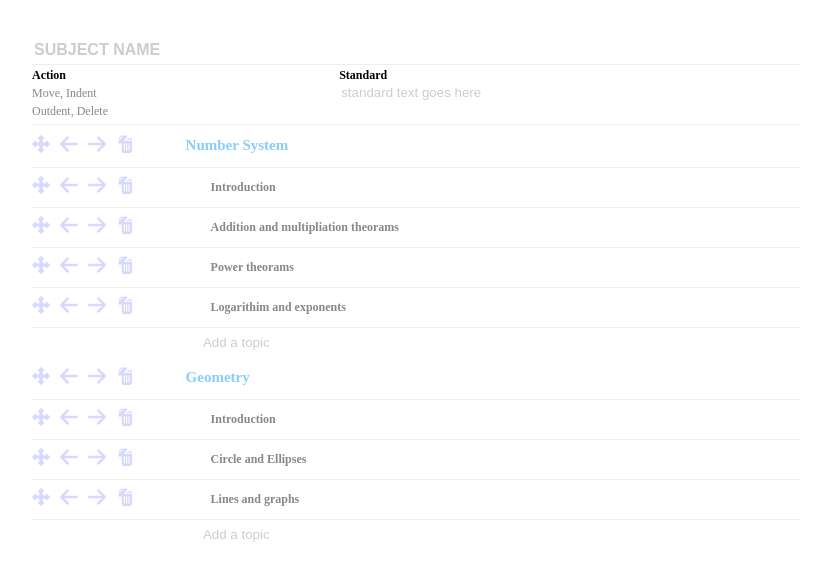
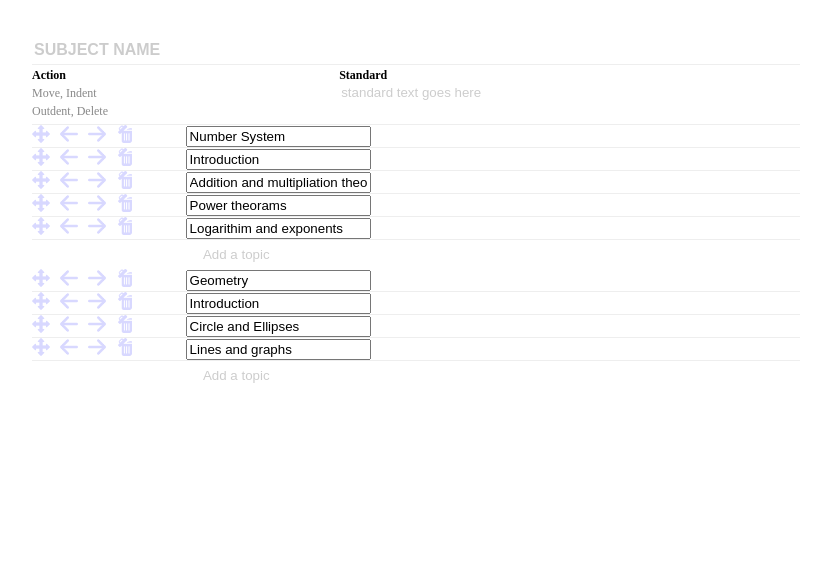
Before and after one commit to Gaurav2048/React-DnD-Adv, a React (Create React App) app: page / in a window 1280 px wide. Shown: the top 580 px of the page, without its empty margins (224-1055 px from the left). Built offline with nearby package versions, Linux system fonts and the light colour scheme.

Commit message:
Remove default drag release behaviour, make chapter and topic editable to the parent state

```diff
--- a/src/Components/List/Chapter.js
+++ b/src/Components/List/Chapter.js
@@ -7,8 +7,11 @@ const Chapter = ({
   chapterTitle,
   chapterIndex,
   onDragStart,
+  data,
+  setData,
   onDragEnd,
   onDragEnter,
+  changeSubjectName,
   ...props
 }) => {
   return (
@@ -21,12 +24,20 @@ const Chapter = ({
         }}
         onDragStart={(e) => onDragStart(e, chapterIndex)}
         onDragEnd={onDragEnd}
+        onDragOver={(e) => e.preventDefault()}
         onDragEnter={(e) => {
           onDragEnter(e, chapterIndex);
         }}
       >
-        <Action />
-        <h2> {chapterTitle} </h2>
+        <Action data={data} setData={setData} chapterIndex={chapterIndex} />
+        <input
+          className="chapter_name"
+          value={chapterTitle || ''}
+          placeholder="Enter Chapter Name"
+          onChange={(e) => {
+            changeSubjectName(e.target.value, chapterIndex);
+          }}
+        />
       </div>
       {props.children}
     </div>
--- a/src/Components/List/Topic.js
+++ b/src/Components/List/Topic.js
@@ -5,11 +5,13 @@ const Topic = ({
   chapterIndex,
   topicIndex,
   onDragStart,
+  data,
+  setData,
   name,
   onDragEnd,
   onDragEnter,
+  onTopicChange,
 }) => {
-  console.log(chapterIndex, topicIndex);
   return (
     <div
       className="draggable topic"
@@ -23,10 +25,23 @@ const Topic = ({
       onDragEnter={(e) => {
         onDragEnter(e, { chapterIndex, topicIndex });
       }}
+      onDragOver={(e) => e.preventDefault()}
       onDragEnd={onDragEnd}
     >
-      <Action />
-      <h3> {name} </h3>
+      <Action
+        data={data}
+        setData={setData}
+        chapterIndex={chapterIndex}
+        topicIndex={topicIndex}
+      />
+      <input
+        value={name || ''}
+        className="topic_name"
+        placeholder="Topic name"
+        onChange={(e) => {
+          onTopicChange(e.target.value, chapterIndex, topicIndex);
+        }}
+      />
     </div>
   );
 };
```
